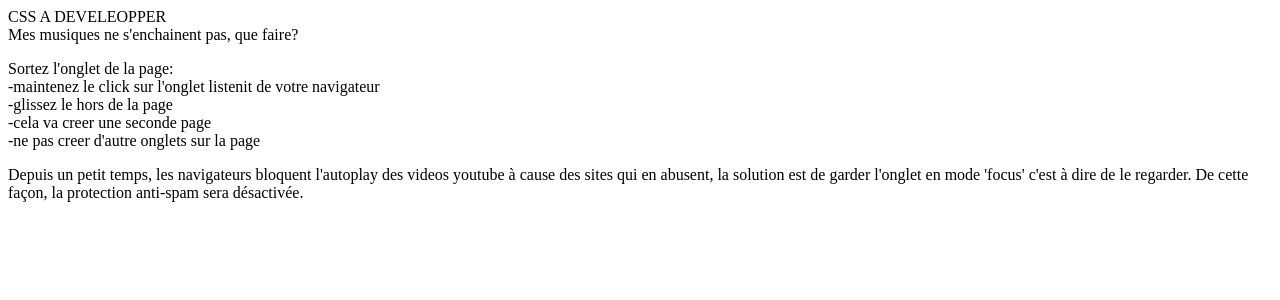
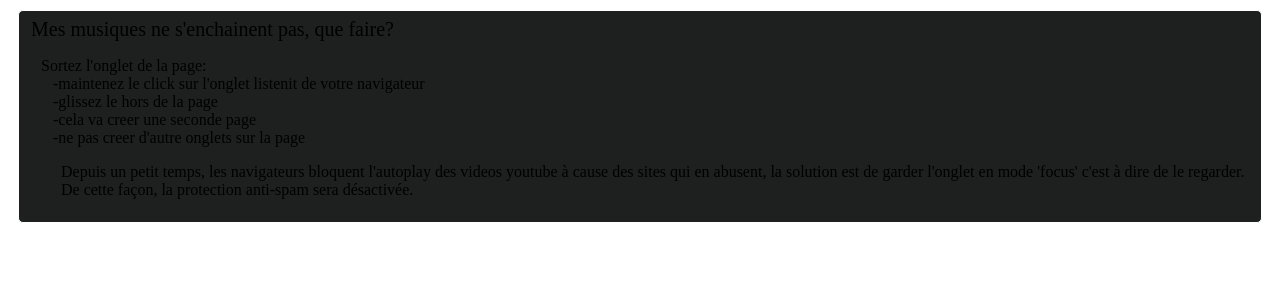
Before and after one commit to mariusvn/listenit, a PHP site: page /gui/help.php in a window 1280 px wide. Shown: the top 300 px of the page. Run offline with PHP 8.4, Linux system fonts and the light colour scheme.

Commit message:
css help

```diff
--- a/gui/help.php
+++ b/gui/help.php
@@ -1,14 +1,15 @@
 <div id="help-div">
+    <link rel="stylesheet" href="style/help.css"/>
     <div class="question" id="question1">
-        CSS A DEVELEOPPER<br/>
-        <label>Mes musiques ne s'enchainent pas, que faire?</label><br/>
-        <div class="answear">
+
+        <label class="question-title">Mes musiques ne s'enchainent pas, que faire?</label>
+        <div class="answer">
             <p>
                 Sortez l'onglet de la page:<br/>
-                -maintenez le click sur l'onglet listenit de votre navigateur<br/>
-                -glissez le hors de la page<br/>
-                -cela va creer une seconde page<br/>
-                -ne pas creer d'autre onglets sur la page
+                &nbsp;&nbsp;&nbsp;-maintenez le click sur l'onglet listenit de votre navigateur<br/>
+                &nbsp;&nbsp;&nbsp;-glissez le hors de la page<br/>
+                &nbsp;&nbsp;&nbsp;-cela va creer une seconde page<br/>
+                &nbsp;&nbsp;&nbsp;-ne pas creer d'autre onglets sur la page
             </p>
             <div class="reason">
                 <p>
--- /dev/null
+++ b/style/help.css
@@ -0,0 +1,20 @@
+#help-div .question{
+    border: solid white 1px;
+    margin: 10px;
+    padding: 7px;
+    border-radius: 5px;
+    background-color: #1E1F1F;
+    margin-bottom: 15px;
+}
+#help-div .question .question-title{
+    font-size: 20px;
+    margin: 10px 5px 10px 5px;
+}
+#help-div .question .answer{
+    margin-top: 10px;
+    margin-left: 15px;
+}
+#help-div .question .reason{
+    margin-left: 20px;
+    margin-top: 10px;
+}
--- a/style/theme.css
+++ b/style/theme.css
@@ -382,6 +382,7 @@ tbody tr:hover{
     width: 100%;
     min-width: 200px;
     min-height: 200px;
+    bottom: 50px;
 }
 
 #playerDiv:hover,
```
